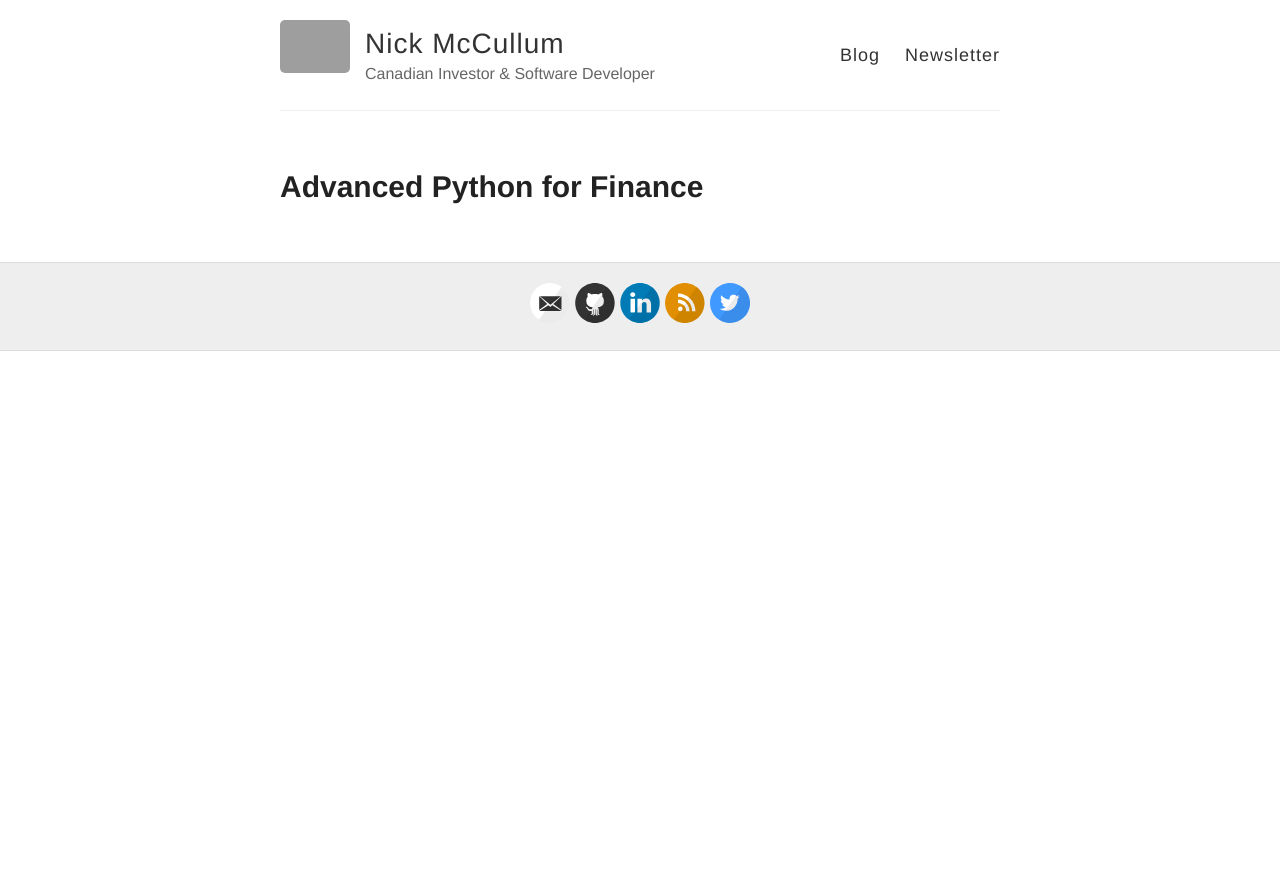
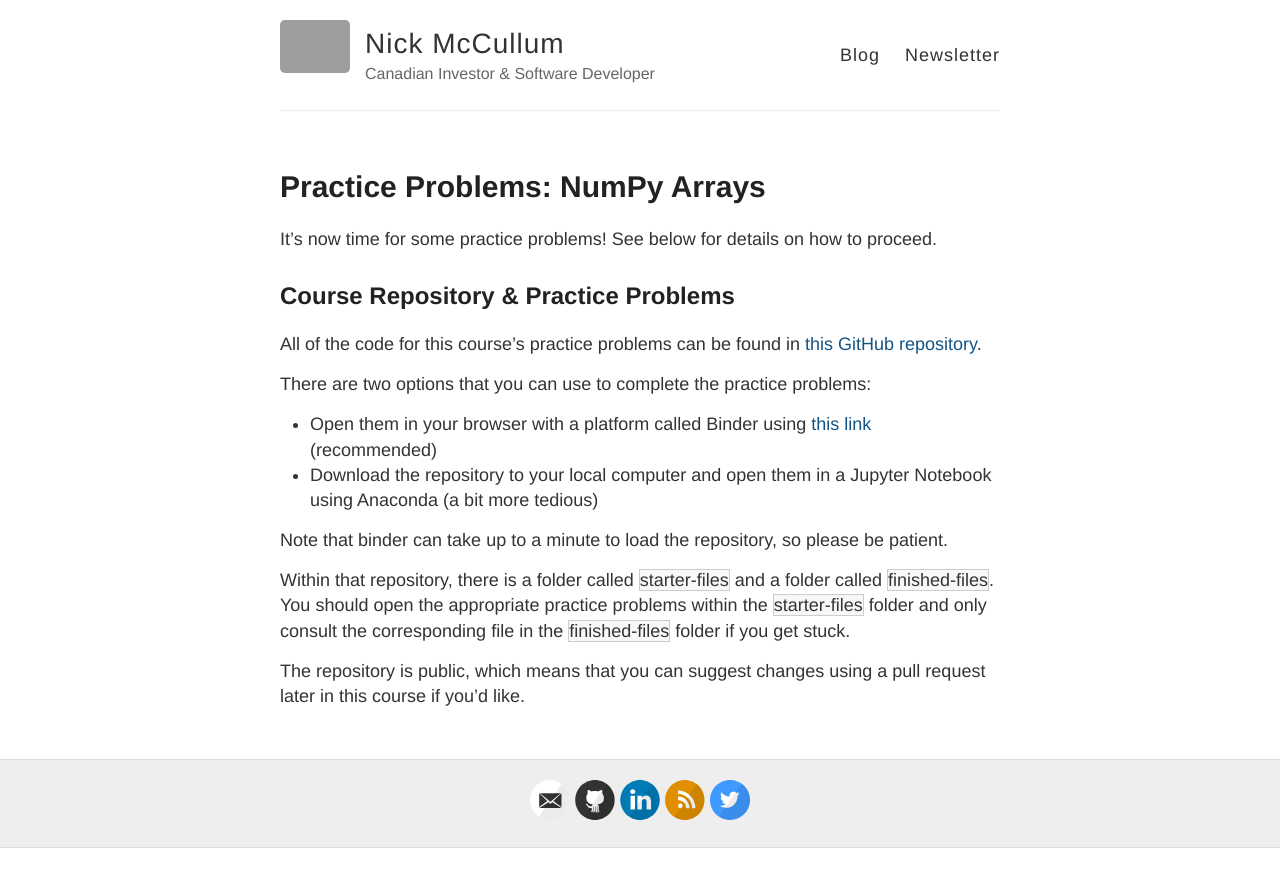
Before and after one commit to rosyberti/website, a Jekyll site: the page built from advanced-python/numpy-arrays-practice-problems.md, in a window 1280 px wide. Shown: the top 887 px of the page. Built offline with Jekyll 4.4.1, drawn with Linux system fonts in a browser that asks for light colours; grey boxes are pictures that could not be loaded.

Commit message:
added practice problem text from Intro to Python

```diff
--- a/advanced-python/numpy-arrays-practice-problems.md
+++ b/advanced-python/numpy-arrays-practice-problems.md
@@ -1,4 +1,21 @@
 ---
 layout: page
-title: Advanced Python for Finance
+title: 'Practice Problems: NumPy Arrays'
 ---
+
+It's now time for some practice problems! See below for details on how to proceed.
+
+## Course Repository & Practice Problems
+
+All of the code for this course's practice problems can be found in [this GitHub repository](https://github.com/nicholasmccullum/learn-python).
+
+There are two options that you can use to complete the practice problems:
+
+* Open them in your browser with a platform called Binder using [this link](https://mybinder.org/v2/gh/nicholasmccullum/learn-python/master) (recommended)
+* Download the repository to your local computer and open them in a Jupyter Notebook using Anaconda (a bit more tedious)
+
+Note that binder can take up to a minute to load the repository, so please be patient.
+
+Within that repository, there is a folder called `starter-files` and a folder called `finished-files`. You should open the appropriate practice problems within the `starter-files` folder and only consult the corresponding file in the `finished-files` folder if you get stuck.
+
+The repository is public, which means that you can suggest changes using a pull request later in this course if you’d like.
```
